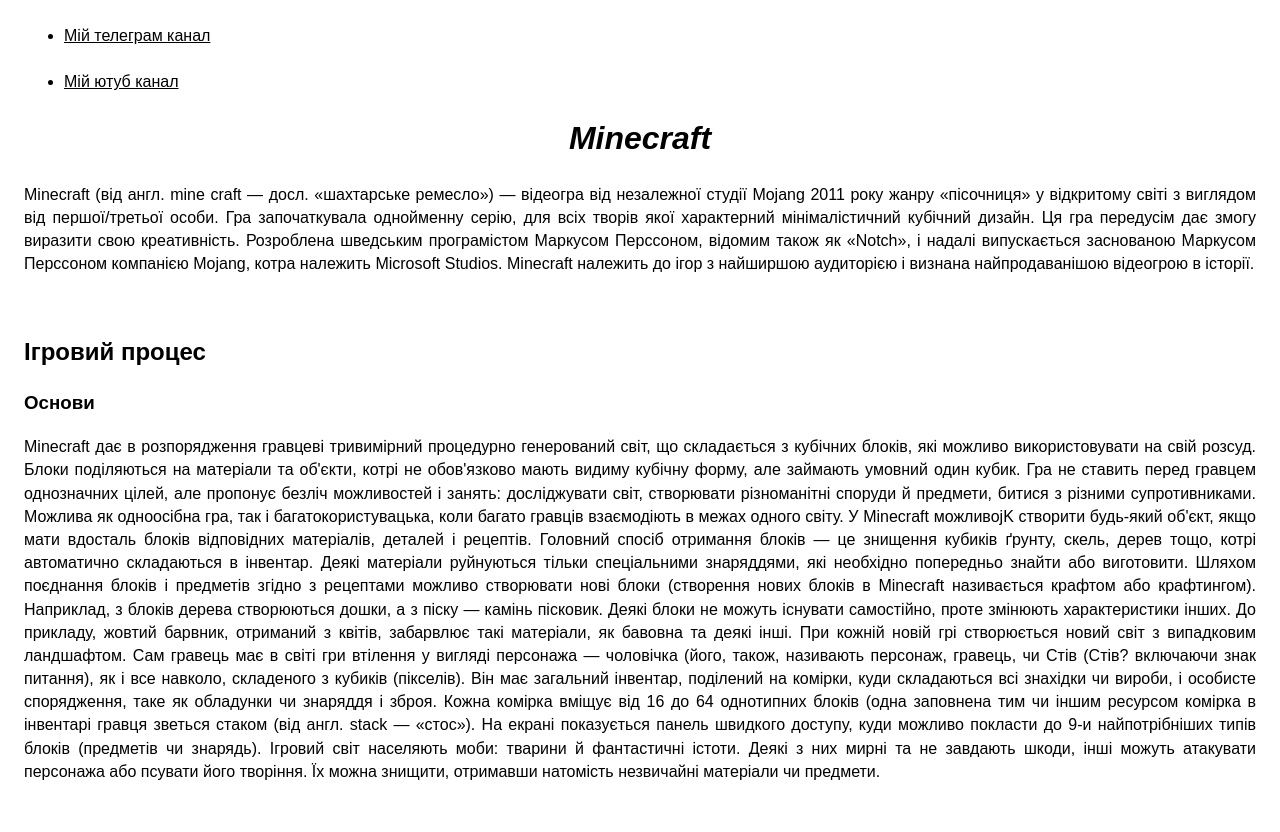
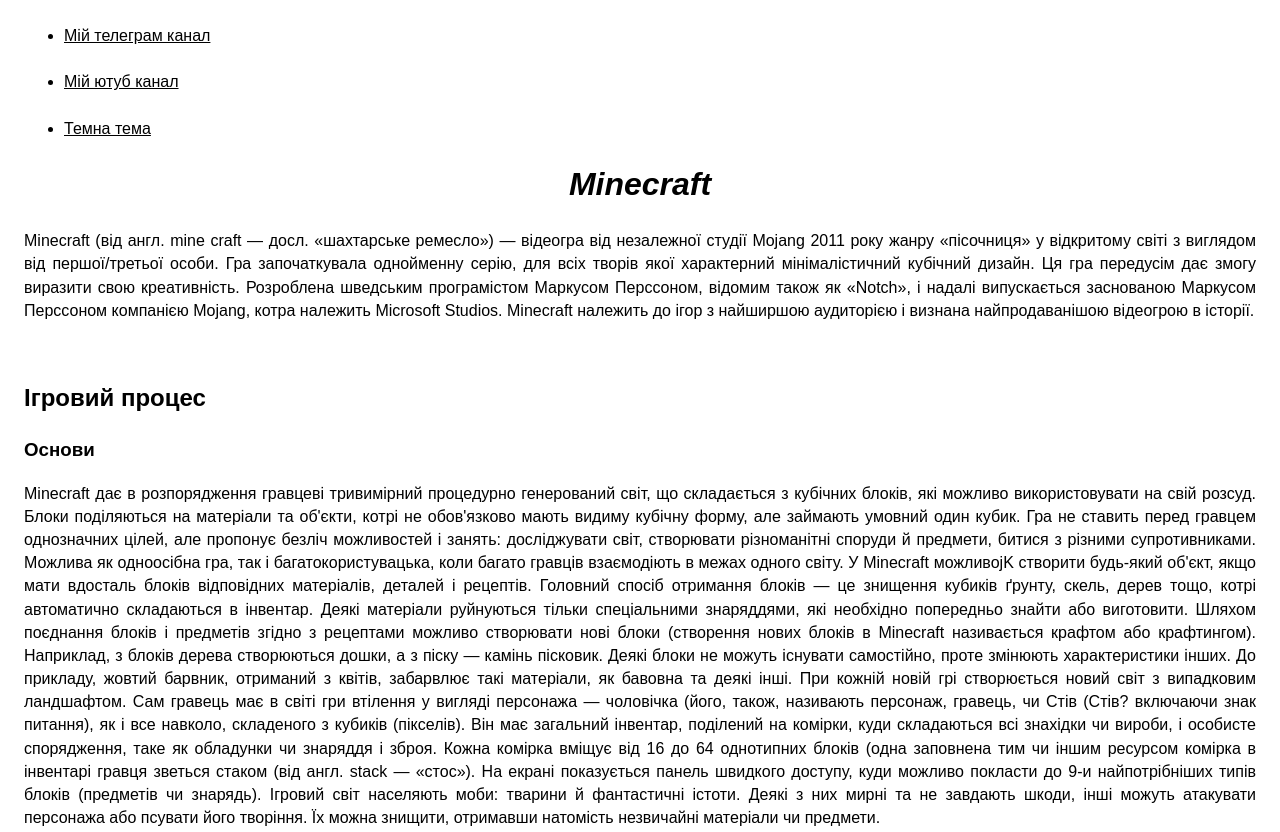
Before and after one commit to qzwxas83/Minecraft-test, a plain HTML site: page index.html in a window 1280 px wide. Shown: the top 832 px of the page. Drawn offline with Linux system fonts and the light colour scheme.

Commit message:
Finsh-test

```diff
--- a/index.html
+++ b/index.html
@@ -11,6 +11,10 @@
                 <br>
                 <li>
                 <a style="color: black;" href="https://www.youtube.com/channel/UCCtRqIwouqSfzPwYMB7DJkw">Мій ютуб канал</a>
+            </li>
+          <br>
+            <li>
+                <a style="color: black;" href="https://qzwxas83.github.io/Finish-test/">Темна тема</a>
             </li>
         </ul>
         <i>
```
